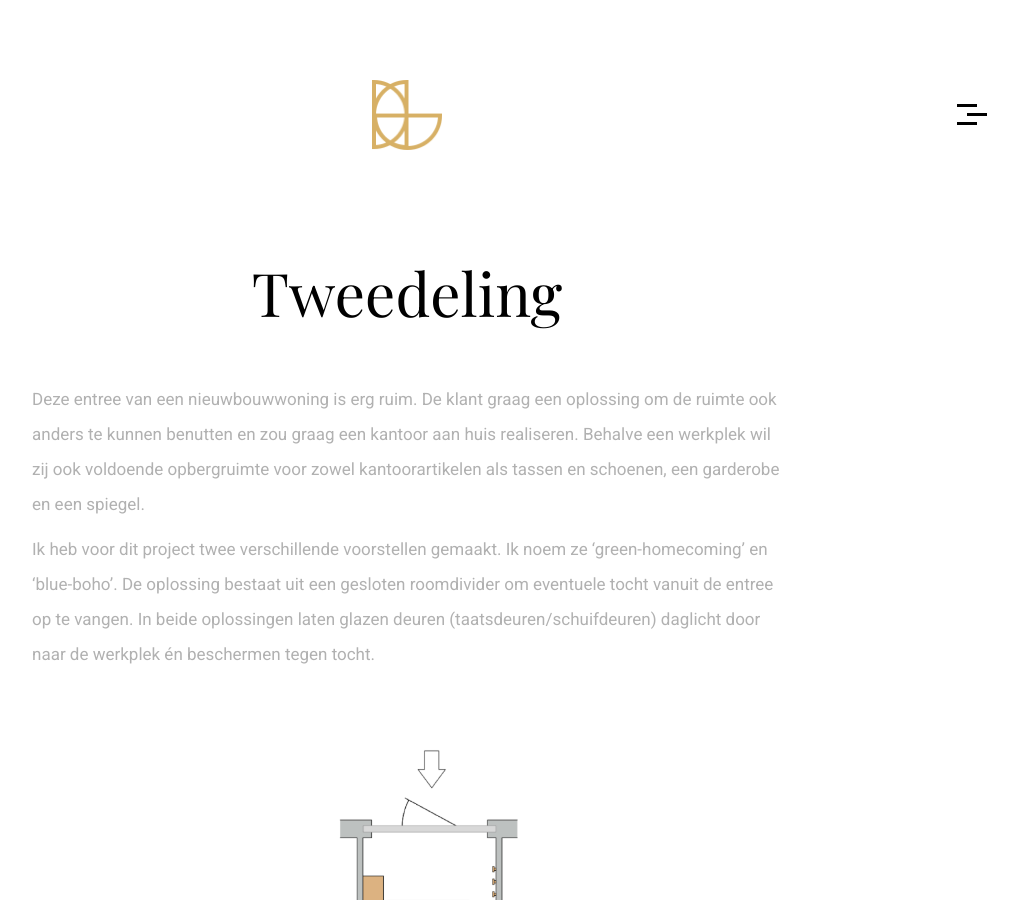
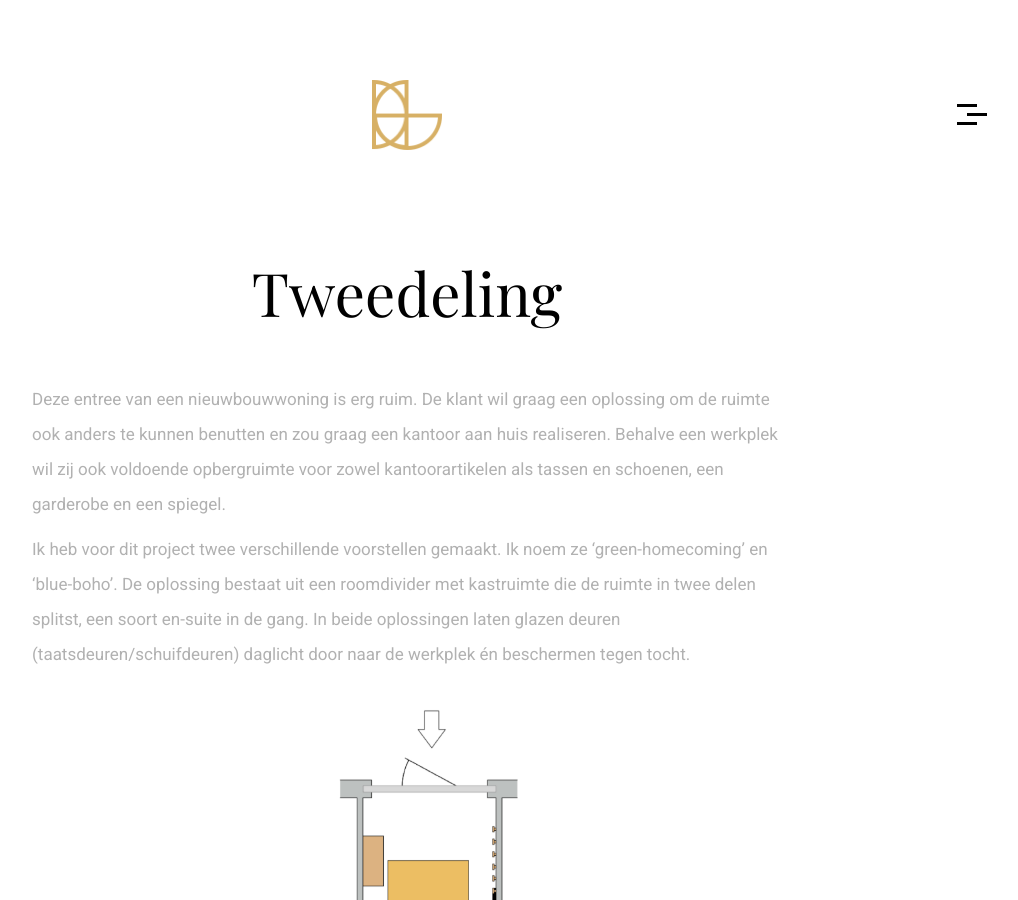
Before and after one commit to babsgosgens/babsgosgens, a Jekyll site: the page built from _posts/projects/2022-05-13-tweedeling.html, in a window 1280 px wide and 900 px high. Shown: the whole window, without its empty margins (233-1251 px from the left). Built offline with Jekyll 4.4.1, drawn with Linux system fonts in a browser that asks for light colours; some web fonts are replaced.

Commit message:
Some content changes

```diff
--- a/_posts/projects/2022-05-13-tweedeling.html
+++ b/_posts/projects/2022-05-13-tweedeling.html
@@ -12,12 +12,12 @@ gallery_display: gallery
 ---
 {% assign slider_images = site.static_files | where_exp: "item", "item.path contains page.image_namespace" %}
 
-<p>Deze entree van een nieuwbouwwoning is erg ruim. De klant graag een oplossing om de ruimte ook anders te kunnen benutten en zou graag een kantoor aan huis realiseren. Behalve een werkplek wil zij ook voldoende opbergruimte voor zowel kantoorartikelen als tassen en schoenen, een garderobe en een spiegel.</p>
+<p>Deze entree van een nieuwbouwwoning is erg ruim. De klant wil graag een oplossing om de ruimte ook anders te kunnen benutten en zou graag een kantoor aan huis realiseren. Behalve een werkplek wil zij ook voldoende opbergruimte voor zowel kantoorartikelen als tassen en schoenen, een garderobe en een spiegel.</p>
 
-<p>Ik heb voor dit project twee verschillende voorstellen gemaakt. Ik noem ze ‘green-homecoming’ en ‘blue-boho’. De oplossing bestaat uit een gesloten roomdivider om eventuele tocht vanuit de entree op te vangen. In beide oplossingen laten glazen deuren (taatsdeuren/schuifdeuren) daglicht door naar de werkplek én beschermen tegen tocht.</p>
+<p>Ik heb voor dit project twee verschillende voorstellen gemaakt. Ik noem ze ‘green-homecoming’ en ‘blue-boho’. De oplossing bestaat uit een roomdivider met kastruimte die de ruimte in twee delen splitst, een soort en-suite in de gang. In beide oplossingen laten glazen deuren (taatsdeuren/schuifdeuren) daglicht door naar de werkplek én beschermen tegen tocht.</p>
 <br />
 {% for namespace in page.image_namespace %}
     {% assign slider_images = site.static_files | where_exp: "item", "item.path contains namespace" %}
     {% assign slick_id = 'slider' | append: forloop.index %}
-    {% include image_gallery.html %}
+    {% include image_slider.html %}
 {% endfor %}
--- a/pages/about.html
+++ b/pages/about.html
@@ -24,7 +24,7 @@ image_namespace: een-kijkje-in-ons-huis/gallery
                 {% include text_slider.html %}
             </div>
             <div class="content-750 center-relative trailer">
-                <p>Mijn persoonlijke woonstijl is erg geïnspireerd door Afrika. Ik heb daar mijn man ontmoet en onze zoon is er geboren. Invloeden uit onze tijd daar zijn overal in huis terug te vinden, wij worden daar heel blij van!</p>
+                <p>Mijn persoonlijke woonstijl is erg geïnspireerd door Afrika. Ik heb daar mijn man ontmoet en onze zoon is er geboren. Invloeden uit onze tijd in Ghana en Zuin-Afrika zijn overal in huis terug te vinden, wij worden daar heel blij van!</p>
                 <p>Elk ontwerp is uniek. Voordat ik een interieur ontwerp wil ik dan ook eerst weten waar jij blij van wordt. En hoe je leven eruitziet. Drukke baan, kinderen en huisdieren of vrijgezel – het heeft invloed op de keuzes die we samen maken voor je interieur. Maar het uitgangspunt is altijd hetzelfde: wie ben je, wat past bij je en wanneer voel jij je thuis?</p>
 
                 <p class="signature signature--align-end"><3 Babs</p>
```
Also changed, not shown: _posts/projects/2022-05-16-double-date.md (+2 -4 lines), _posts/projects/2022-05-16-gastvrije-werkruimte.md (+1 -1 lines), _posts/projects/2022-05-17-designer-keuken-op-een-budget.md (+2 -2 lines), assets/images/posts/projects/double-date/double-date-00.jpg (renamed from assets/images/posts/projects/double-date/gallery/double-date-00.jpg).
